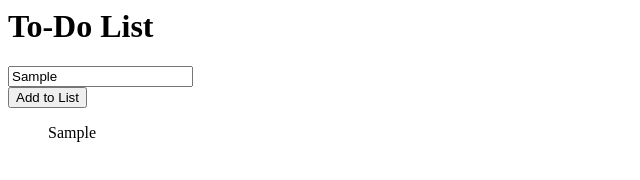
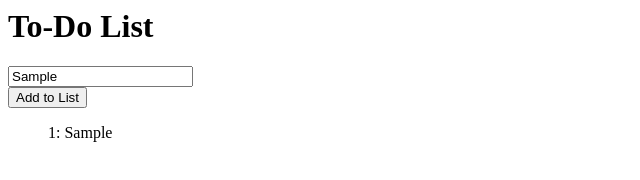
Before and after one commit to kylbutlr/ToDoList, a plain HTML site: page todolist.html in a window 1280 px wide. Both pictures are taken after typing "Sample" into the empty fields and a click on the button "Add to List". Shown: the full height of the page, 0-640 px from the left. Drawn offline with Linux system fonts and the light colour scheme.

Commit message:
creates divs and displays todos in correct order

```diff
--- a/todolist.html
+++ b/todolist.html
@@ -10,27 +10,26 @@
             <input id="input"><br>
             <button id="button">Add to List</button>
         </form>
-        <p>
-            <ul id="list">
+        <ul id="list">
 
-            </ul>
-        </p>
-    </body>
+        </ul>
 
     <script>
         var listArray = [];
         const button = document.querySelector("#button");
         const input = document.querySelector("#input");
         const form = document.querySelector("#form");
-        //const list = document.getElementById("#list");
+        const list = document.querySelector("#list");
         const buttonClick = (e) => {
             e.preventDefault();
-            const addToList = input.value;
-            listArray.push(addToList);
-            //list.insertBefore(addToList, list.childNodes[0]);
-            document.getElementById("list").innerHTML+= addToList + "<br>";
-            //console.log(listArray);
+            const newToDo = document.createElement("div");
+            newToDo.innerHTML = listArray.length + 1 + ": " + input.value;
+            newToDo.className = "newToDo";
+            list.insertBefore(newToDo, list.lastChild);
+            listArray.push(input.value);
+            console.log(listArray);
         }
         button.addEventListener("click", buttonClick, false);
     </script>
+    </body>
 </html>
```
